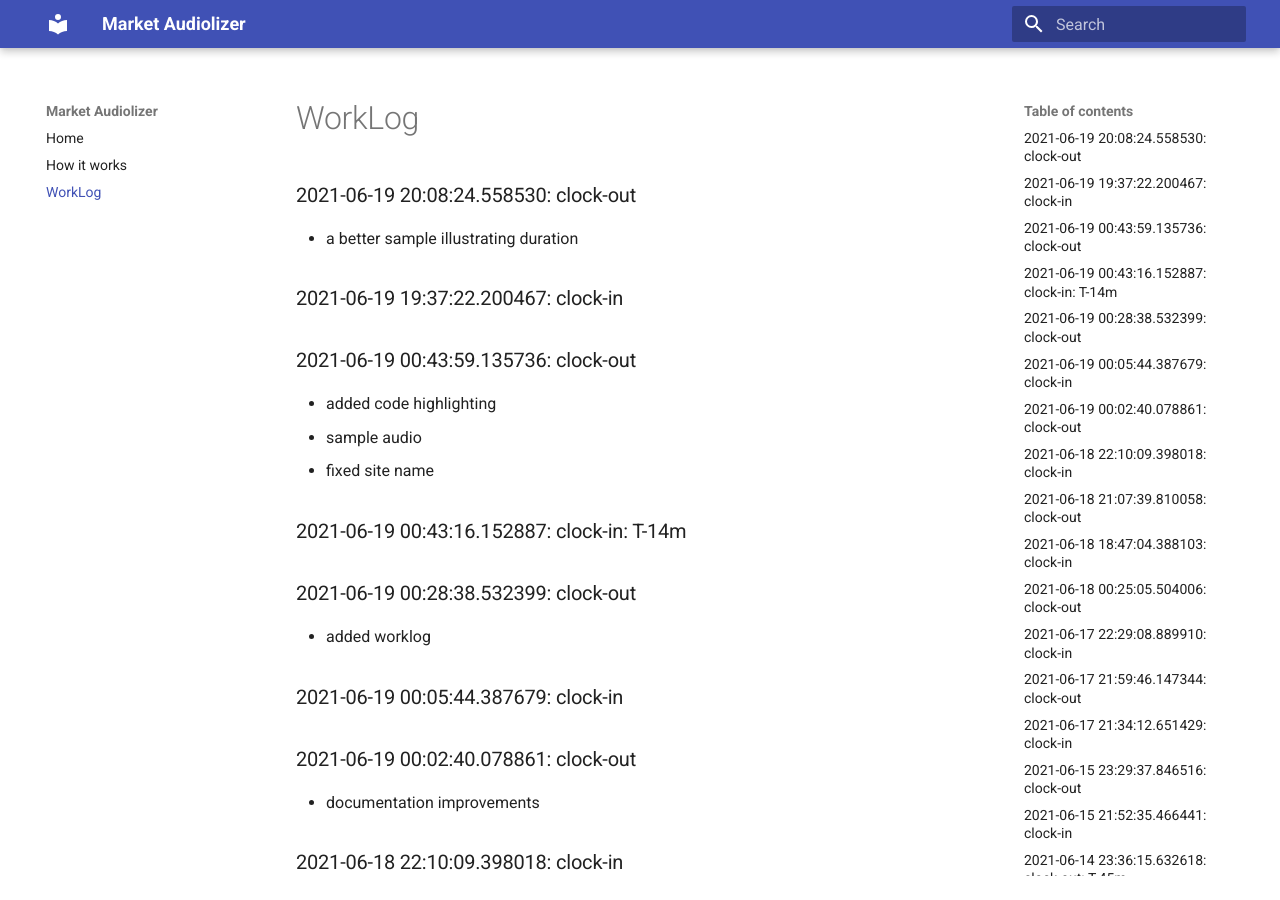
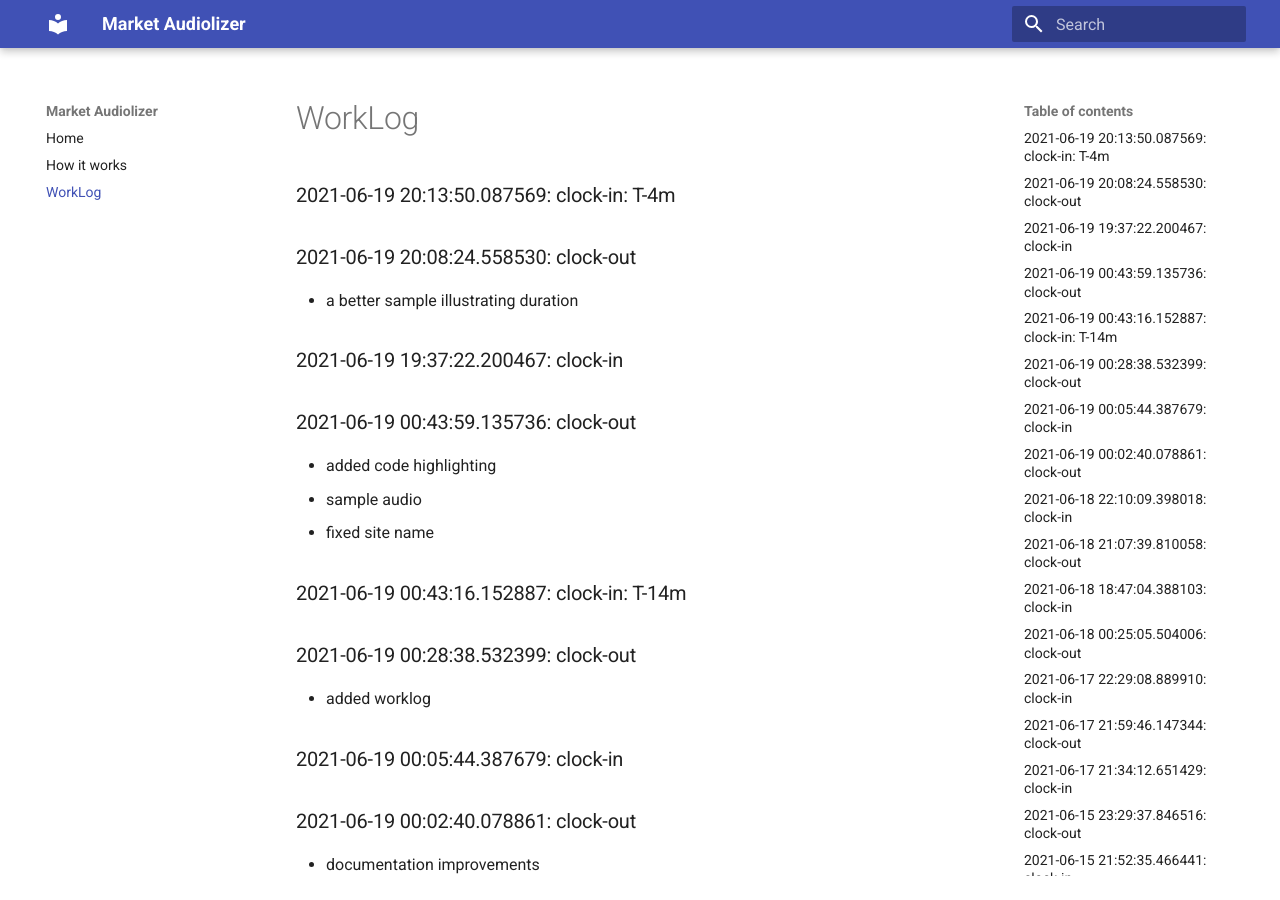
Before and after one commit to asherp/audiolizer, an MkDocs documentation site: the page built from docs/WorkLog.md, in a window 1280 px wide and 900 px high. Built offline with MkDocs 1.6.1 and Material for MkDocs 9.7.7, drawn with Linux system fonts in a browser that asks for light colours.

Commit message:
clock-in: T-4m

```diff
--- a/WorkLog.md
+++ b/WorkLog.md
@@ -1,3 +1,6 @@
+
+### 2021-06-19 20:13:50.087569: clock-in: T-4m
+
 ### 2021-06-19 20:08:24.558530: clock-out
 
 * a better sample illustrating duration
```
Also changed, not shown: docs/About.md (+1 -1 lines).
